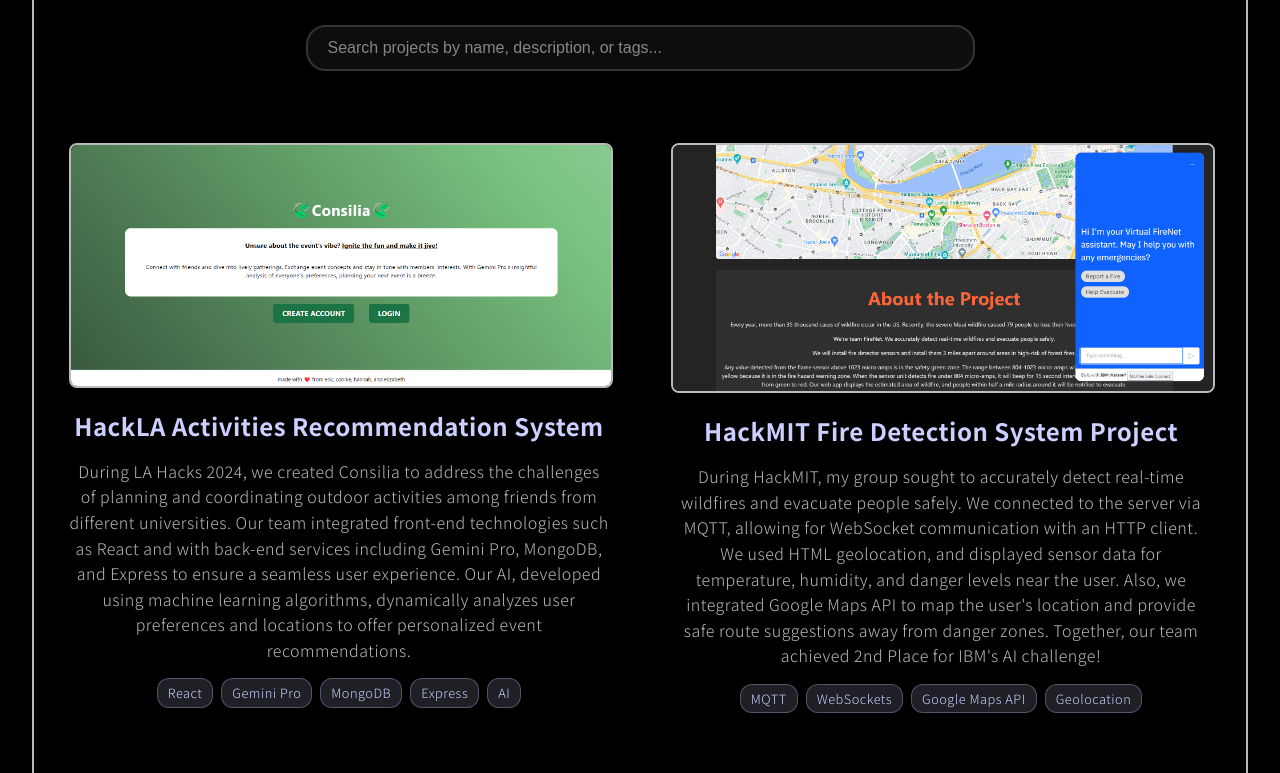
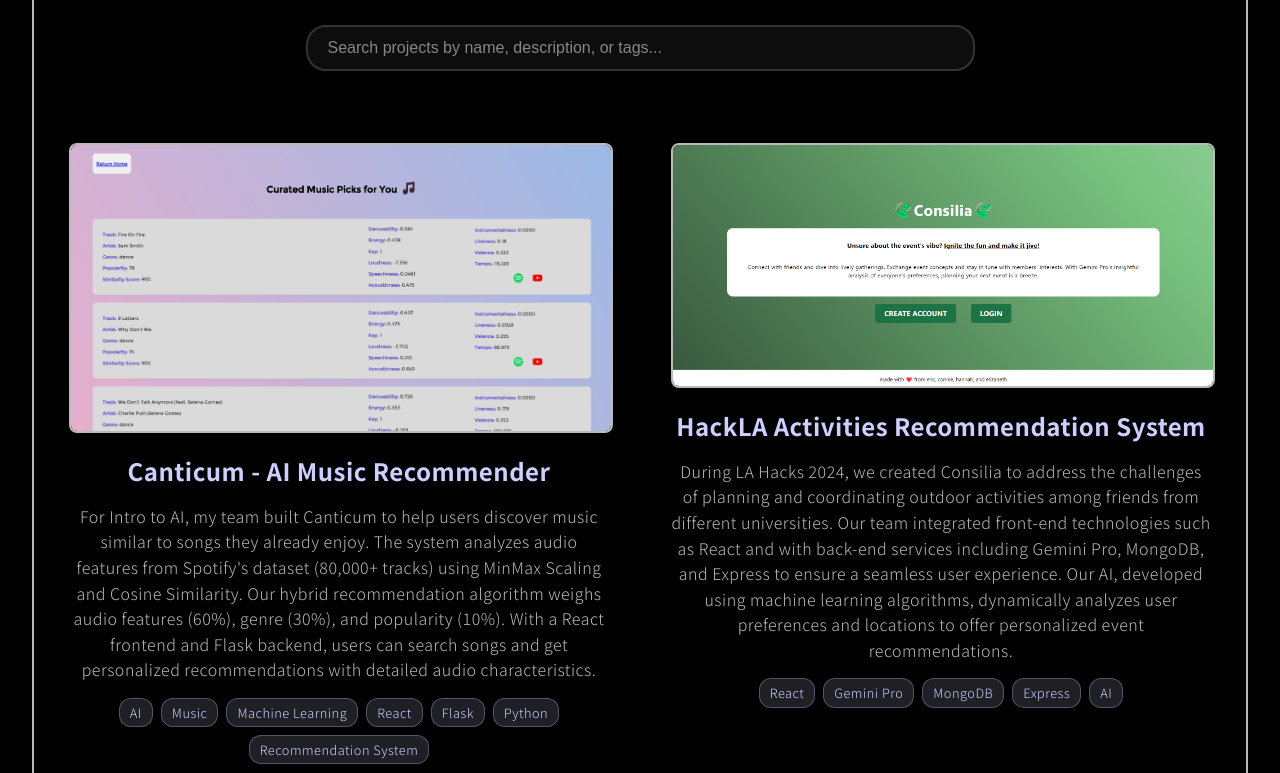
Before and after one commit to lyeric2022/lyyeric.tech, a React (Vite) app: page / in a window 1280 px wide. Shown: the part 1023-1796 px from the top of the page. Built offline with nearby package versions, Linux system fonts and the light colour scheme.

Commit message:
added canticum

```diff
--- a/src/Projects.jsx
+++ b/src/Projects.jsx
@@ -18,6 +18,7 @@
 import funtimeTriviaImage from "./assets/funtime_trivia.png";
 import pongFromP5Image from "./assets/p5_pong.png";
 import ameliorationGameImage from "./assets/amelioration.png";
+import canticumImage from "./assets/canticum.png";
 
 // Create image mapping object
 const imageMap = {
@@ -33,7 +34,9 @@
     "language_quiz.png": languageQuizImage,
     "funtime_trivia.png": funtimeTriviaImage,
     "p5_pong.png": pongFromP5Image,
-  "amelioration.png": ameliorationGameImage
+    "amelioration.png": ameliorationGameImage,
+    "canticum.png": canticumImage
+
 };
 
 const Projects = () => {
--- a/src/data/projectsData.js
+++ b/src/data/projectsData.js
@@ -1,4 +1,12 @@
 export const projects = [
+    {
+        id: 0,
+        title: "Canticum - AI Music Recommender",
+        image: "canticum.png",
+        url: null,
+        description: "For Intro to AI, my team built Canticum to help users discover music similar to songs they already enjoy. The system analyzes audio features from Spotify's dataset (80,000+ tracks) using MinMax Scaling and Cosine Similarity. Our hybrid recommendation algorithm weighs audio features (60%), genre (30%), and popularity (10%). With a React frontend and Flask backend, users can search songs and get personalized recommendations with detailed audio characteristics.",
+        tags: ["AI", "Music", "Machine Learning", "React", "Flask", "Python", "Recommendation System"]
+    },
     {
         id: 1,
         title: "HackLA Activities Recommendation System",
```
Also changed, not shown: src/assets/canticum.png (added). Lines whose indentation alone changed are shown as unchanged.
